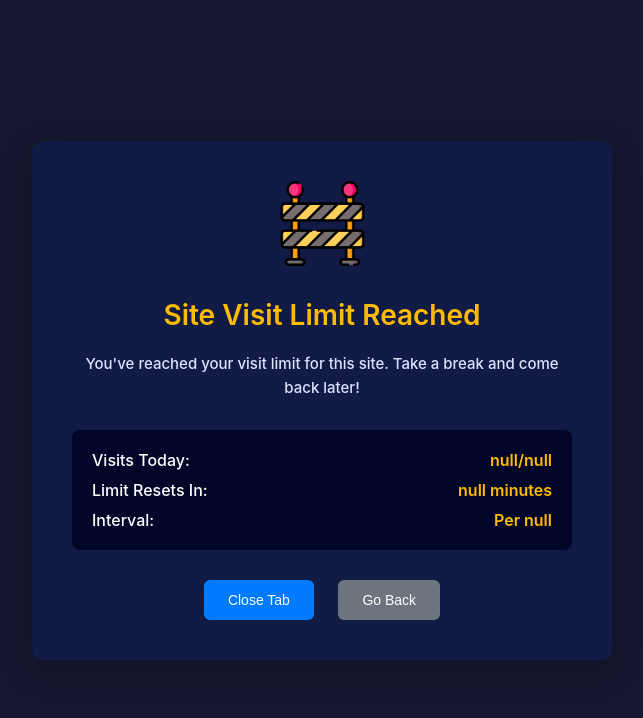
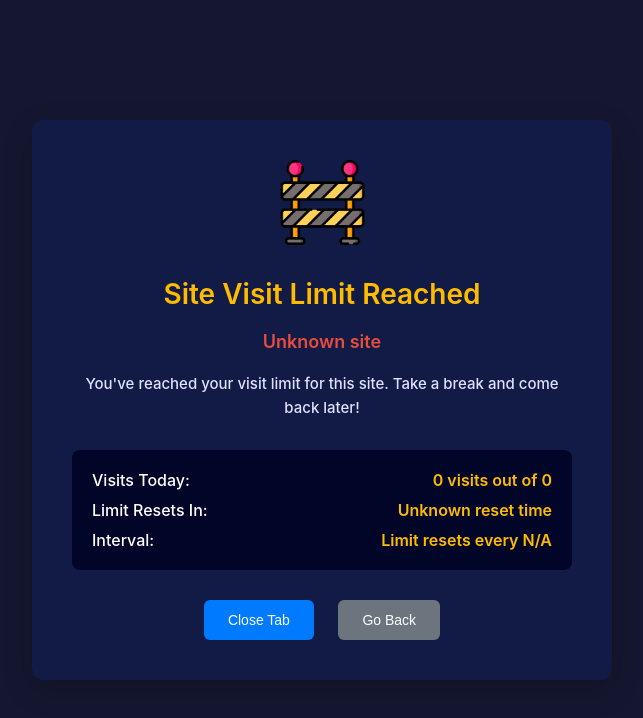
Before and after one commit to tony-div/tab-limiter, a browser extension: page assets/Blocked.html in a window 1280 px wide. Shown: the whole page, without its empty margins (318-961 px from the left). Drawn offline with Linux system fonts and the light colour scheme.

Commit message:
Enhancement and best practice

```diff
--- a/assets/Blocked.js
+++ b/assets/Blocked.js
@@ -1,14 +1,22 @@
 document.addEventListener("DOMContentLoaded", () => {
   const params = new URLSearchParams(window.location.search);
 
-  const siteUrl = params.get("siteUrl");
-  const timeUntilReset = params.get("timeUntilReset");
-  const visitCount = params.get("visitCount");
-  const visitLimit = params.get("visitLimit");
-  const timeInterval = params.get("timeInterval");
+  const siteUrl = params.get("siteUrl") ?? "Unknown site";
+  const timeUntilReset = params.get("timeUntilReset") ?? "N/A";
+  const visitCount = params.get("visitCount") ?? 0;
+  const visitLimit = params.get("visitLimit") ?? 0;
+  const timeInterval = params.get("timeInterval") ?? "N/A";
 
-  document.querySelector(".site-url").textContent = siteUrl;
-  document.querySelector(".stat-row:nth-child(1) .stat-value").textContent = `${visitCount}/${visitLimit}`;
-  document.querySelector(".stat-row:nth-child(2) .stat-value").textContent = `${timeUntilReset} minutes`;
-  document.querySelector(".stat-row:nth-child(3) .stat-value").textContent = `Per ${timeInterval}`;
+  const siteUrlEl = document.querySelector(".site-url");
+  siteUrlEl.textContent = siteUrl;
+  siteUrlEl.href = siteUrl;
+
+  document.querySelector(".stat-row:nth-child(1) .stat-value").textContent =
+    `${visitCount} visits out of ${visitLimit}`;
+
+  document.querySelector(".stat-row:nth-child(2) .stat-value").textContent =
+    timeUntilReset === "N/A" ? "Unknown reset time" : `${timeUntilReset} minutes remaining`;
+
+  document.querySelector(".stat-row:nth-child(3) .stat-value").textContent =
+    `Limit resets every ${timeInterval}`;
 });
```
Also changed, not shown: assets/popup.html (+9 -1 lines), src/background.ts (+22 -21 lines).
